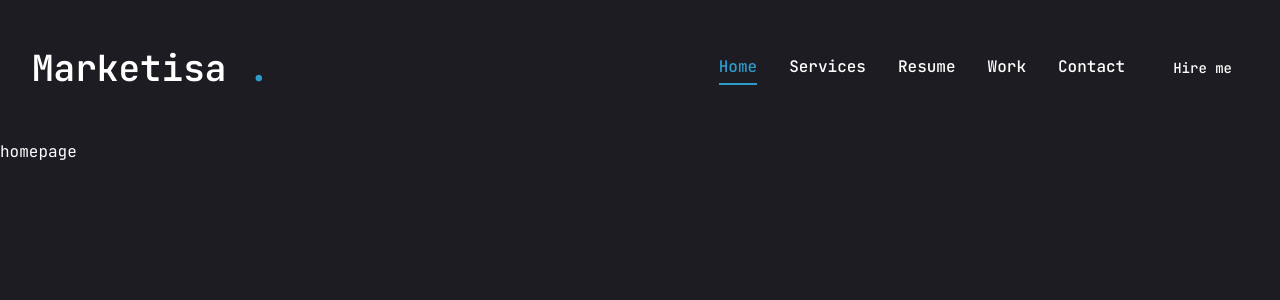
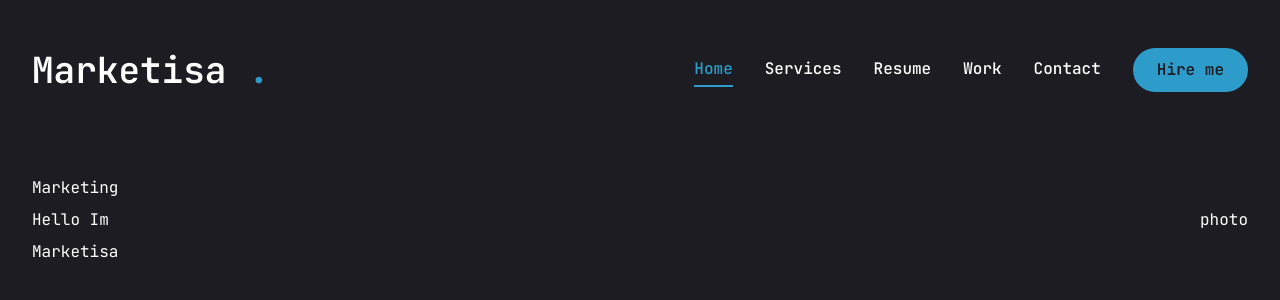
Before and after one commit to matheusht/marketisa-lp, a Next.js app: page / in a window 1280 px wide. Shown: the top 300 px of the page. Built offline with nearby package versions, Linux system fonts and the light colour scheme.

Commit message:
Home Component Setup

```diff
--- a/src/app/components/ui/button.tsx
+++ b/src/app/components/ui/button.tsx
@@ -1,29 +1,23 @@
-import * as React from "react"
-import { Slot } from "@radix-ui/react-slot"
-import { cva, type VariantProps } from "class-variance-authority"
+import * as React from "react";
+import { Slot } from "@radix-ui/react-slot";
+import { cva, type VariantProps } from "class-variance-authority";
 
-import { cn } from "@/lib/utils"
+import { cn } from "@/lib/utils";
 
 const buttonVariants = cva(
-  "inline-flex items-center justify-center whitespace-nowrap rounded-md text-sm font-medium ring-offset-background transition-colors focus-visible:outline-none focus-visible:ring-2 focus-visible:ring-ring focus-visible:ring-offset-2 disabled:pointer-events-none disabled:opacity-50",
+  "inline-flex items-center justify-center whitespace-nowrap rounded-full text-base font-semibold ring-offset-white transition-colors",
   {
     variants: {
       variant: {
-        default: "bg-primary text-primary-foreground hover:bg-primary/90",
-        destructive:
-          "bg-destructive text-destructive-foreground hover:bg-destructive/90",
+        default: "bg-accent text-primary hover:bg-accent-hover",
+        primary: "bg-primary text-white",
         outline:
-          "border border-input bg-background hover:bg-accent hover:text-accent-foreground",
-        secondary:
-          "bg-secondary text-secondary-foreground hover:bg-secondary/80",
-        ghost: "hover:bg-accent hover:text-accent-foreground",
-        link: "text-primary underline-offset-4 hover:underline",
+          "border border-accent bg-transparent text-accent hover:bg-accent hover:text-primary",
       },
       size: {
-        default: "h-10 px-4 py-2",
-        sm: "h-9 rounded-md px-3",
-        lg: "h-11 rounded-md px-8",
-        icon: "h-10 w-10",
+        default: "h-[44px] px-6",
+        sm: "h-[48px] px-6",
+        lg: "h-[56px] px-8 text-sm uppercase tracking-[2px]",
       },
     },
     defaultVariants: {
@@ -31,26 +25,26 @@
       size: "default",
     },
   }
-)
+);
 
 export interface ButtonProps
   extends React.ButtonHTMLAttributes<HTMLButtonElement>,
     VariantProps<typeof buttonVariants> {
-  asChild?: boolean
+  asChild?: boolean;
 }
 
 const Button = React.forwardRef<HTMLButtonElement, ButtonProps>(
   ({ className, variant, size, asChild = false, ...props }, ref) => {
-    const Comp = asChild ? Slot : "button"
+    const Comp = asChild ? Slot : "button";
     return (
       <Comp
         className={cn(buttonVariants({ variant, size, className }))}
         ref={ref}
         {...props}
       />
-    )
+    );
   }
-)
-Button.displayName = "Button"
+);
+Button.displayName = "Button";
 
-export { Button, buttonVariants }
+export { Button, buttonVariants };
--- a/src/app/page.tsx
+++ b/src/app/page.tsx
@@ -1,9 +1,24 @@
+import { Button } from "./components/ui/button";
+import { FiDownload } from "react-icons/fi";
 
 export default function Home() {
   return (
-    <main>
-    homepage
-    </main>
-
+    <section className="h-full">
+      <div className="container mx-auto h-full">
+        <div className="flex flex-col xl:flex-row items-center justify-between xl:pt-8 xl:pb-24">
+          {/* text */}
+          <div className="text-center xl:text-left">
+            <span>Marketing</span>
+            <h1>
+              Hello Im <br /> <span>Marketisa</span>
+            </h1>
+          </div>
+          <div>
+            {/* photo */}
+            <div>photo</div>
+          </div>
+        </div>
+      </div>
+    </section>
   );
 }
```
